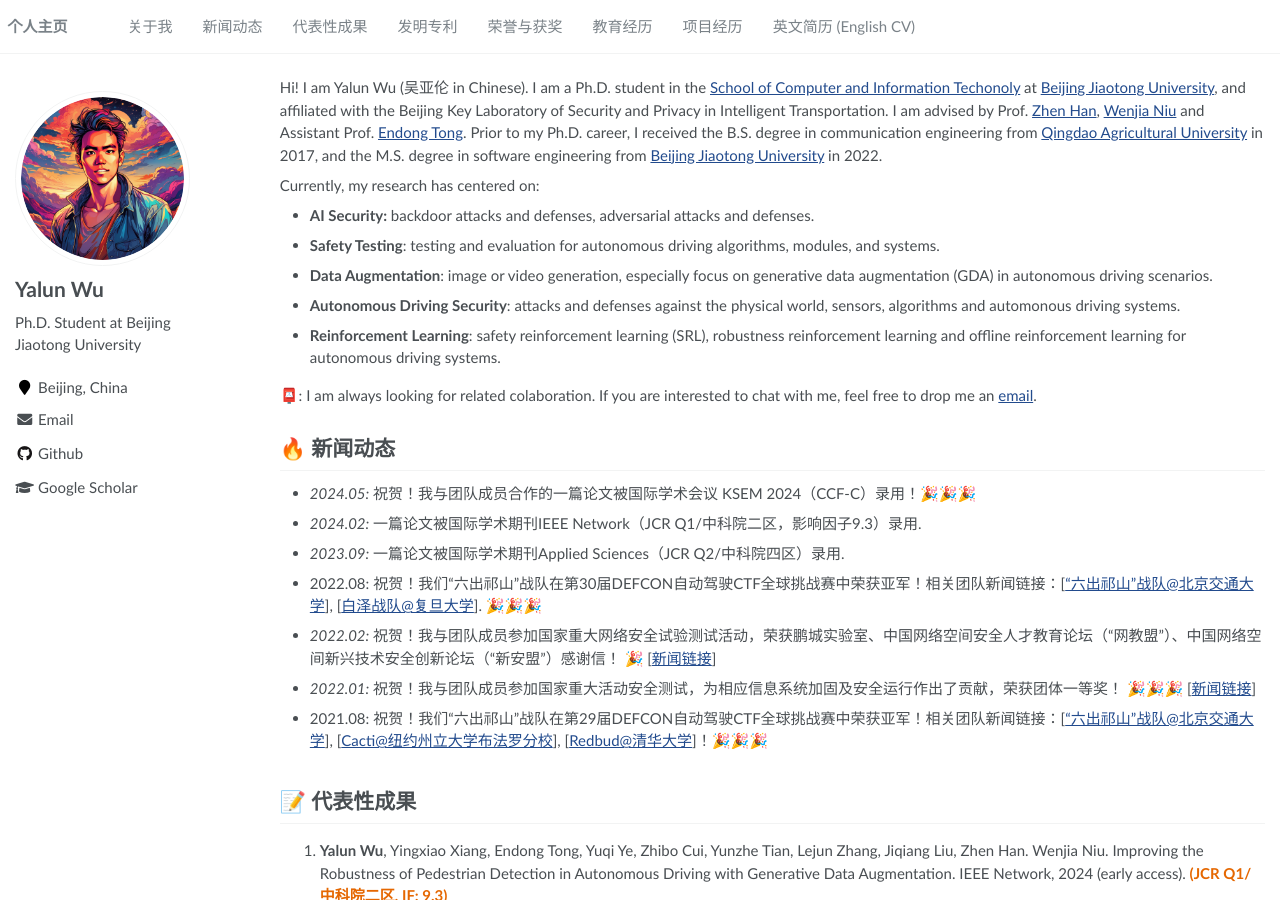
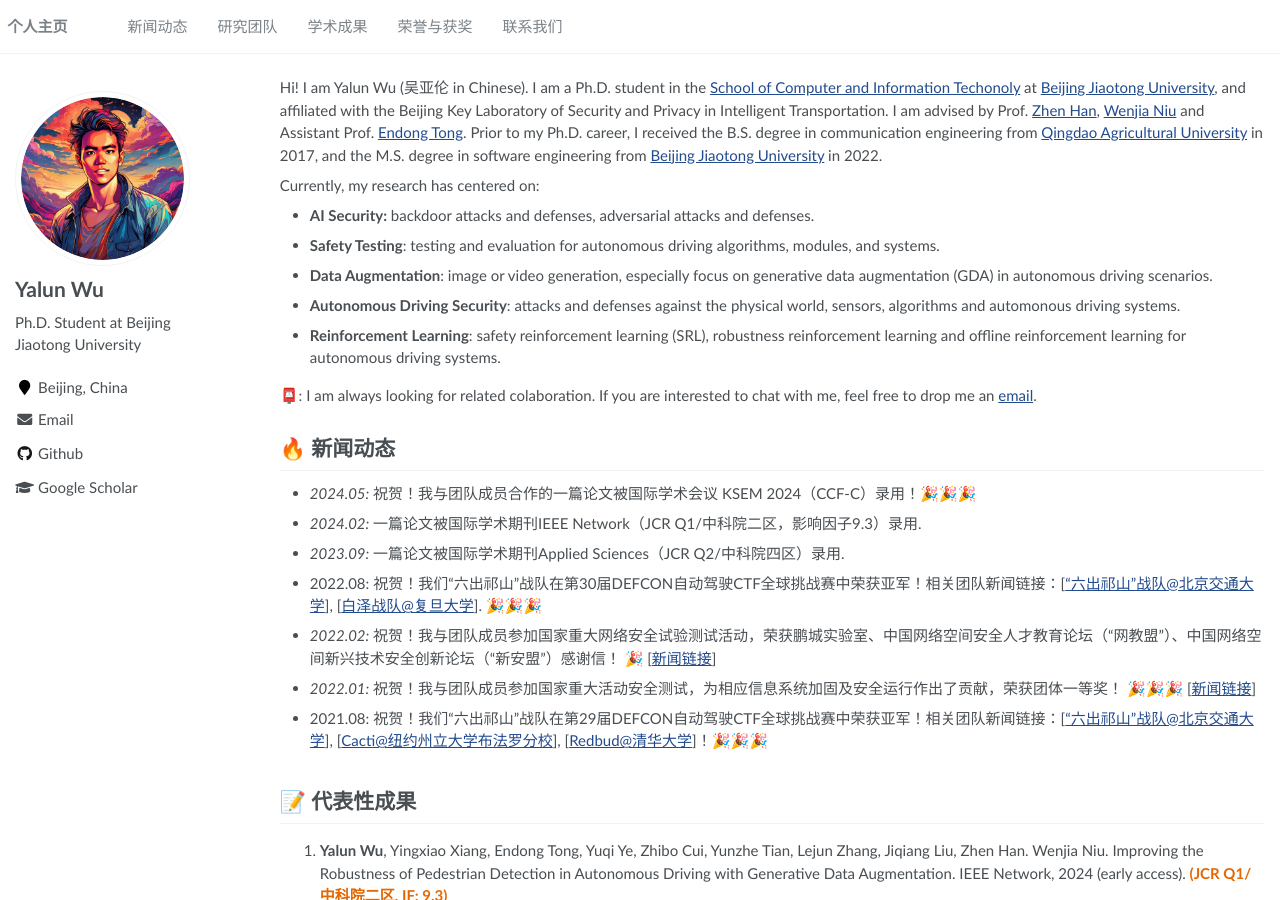
Before and after one commit to ASRS-Lab/ASRS-Lab.github.io, a Jekyll site: the page built from _pages/about.md, in a window 1280 px wide and 900 px high. Built offline with Jekyll 4.4.1, drawn with Linux system fonts in a browser that asks for light colours.

Commit message:
更新导航栏

```diff
--- a/_data/navigation.yml
+++ b/_data/navigation.yml
@@ -1,28 +1,19 @@
 # main links links
 main:
-  - title: "关于我"
-    url: "#About-Me"
-
   - title: "新闻动态"
     url: "#News"
 
-  - title: "代表性成果"
+  - title: "研究团队"
+    url: "#Members"
+
+  - title: "学术成果"
     url: "#Publications"
-
-  - title: "发明专利"
-    url: "#Patents"
 
   - title: "荣誉与获奖"
     url: "#Honor-and-Reward"
 
-  - title: "教育经历"
-    url: "#Education"
-
-  - title: "项目经历"
-    url: "#Project"
-
-  - title: "英文简历 (English CV)"
-    url: "https://wuyalun.cn/"
+  - title: "联系我们"
+    url: "#Contact"
 
   # - title: "Invited Talks"
   #   url: "/#-invited-talks"
```
